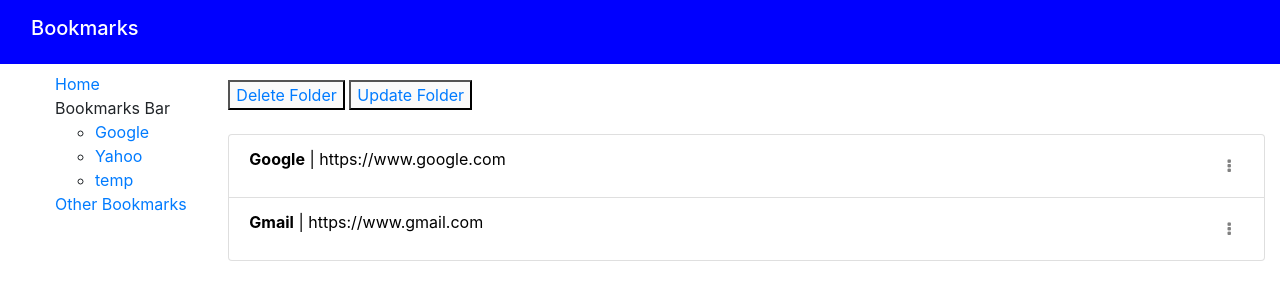
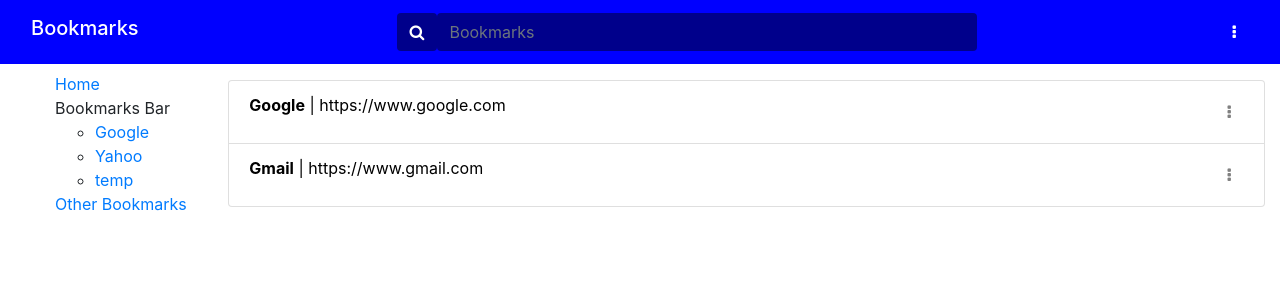
Before and after one commit to Mithilesh-M/Bookmarks-Django, a Django app: page /bookmarks/10/folder/ in a window 1280 px wide. Shown: the top 300 px of the page. Run offline with Django 3.2, Linux system fonts and the light colour scheme; data comes from the database, SQL or seed files in the repository; both versions use the stored data as it was after the commit; parts of the project's set-up code (start-up, migrations or seed data) failed here and were passed over; some libraries are stand-ins or nearby versions.

Commit message:
Update folder list view in Bookmarks app
Added search button, create folder and bookmarks

```diff
--- a/bookmarksapp/templates/bookmarksapp/list_folder.html
+++ b/bookmarksapp/templates/bookmarksapp/list_folder.html
@@ -1,18 +1,36 @@
 {% extends "base_generic.html" %}
 
+{% block search %}
+
+<div class="input-group container-fluid" style="width: 50%;">
+      <form method="get" style="display:flex; width: 100%;">
+      <div class="input-group-append">
+        <button class="btn" type="submit" style="background-color: darkblue;">
+          <i class="fa fa-search" style="color: white;"></i>
+        </button>
+      </div>
+      <input style="background-color:darkblue ; border: darkblue; color: white;" type="text" class="form-control" name="name" id="id_name" placeholder="Bookmarks">
+      </form>
+    </div>
+
+{% endblock %}
+
+{% block create %}
+<div class="dropdown show">
+    <a class="btn" href="#" role="button" id="dropdownMenuLink" data-toggle="dropdown" aria-haspopup="true" aria-expanded="false">
+      <i class="fa fa-ellipsis-v" style="color: white;"></i>
+    </a>
+    <div class="dropdown-menu dropdown-menu-right" aria-labelledby="dropdownMenuLink">
+      <a class="btn btn-default btn-rounded" style="display:block" data-toggle="modal" data-target="#modalBookmarkForm" href="" onmouseover = "this.style.color = 'blue'" onmouseout = "this.style.color = 'black'">Add Bookmark</a>
+      <a class="btn btn-default btn-rounded" style="display:block" data-toggle="modal" data-target="#modalFolderForm" href="#" onmouseover = "this.style.color = 'blue'" onmouseout = "this.style.color = 'black'">Add Folder</a>
+    </div>
+</div>
+{% endblock %}
+
 {% block content %}
-    <button style="border-color: black;" disabled>
-        <a onmouseover = "this.style.color = 'black'" onmouseout = "this.style.color = 'blue'" href="{% url 'delete-folder' folder.id %}" style="text-decoration: none;">Delete Folder
-        </a>
-    </button>
-    <button style="border-color: black;" disabled>
-        <a onmouseover = "this.style.color = 'black'" onmouseout = "this.style.color = 'blue'" href="{% url 'update-folder' folder.id %}" style="text-decoration: none;">Update Folder
-        </a>
-    </button>
-    <br><br>
-    {% if folder.bookmarks_set.all %}
+    {% if filter.qs %}
     <ul class="list-group">
-    {% for bookmark in folder.bookmarks_set.all %}
+    {% for bookmark in filter.qs %}
         <li class=" list-group-item flex-column align-items-start"><a style="text-decoration: none; color:black;" onmouseover = "this.style.color = 'blue'" onmouseout = "this.style.color = 'black'"  href="{{ bookmark.url }}" target="_blank"><strong>{{ bookmark.name }}</strong><span> | {{ bookmark.url }}</span>
         <div class="dropdown show" style="display: inline-block; float: right;">
           <a class="btn" href="#" role="button" id="dropdownItemLink" data-toggle="dropdown" aria-haspopup="true" aria-expanded="false">
@@ -31,6 +49,6 @@
     {% endfor %}
     </ul>
   {% else %}
-    <p>There are no bookmarks in {{ folder.name }} folder</p>
+    <p>There are no bookmarks.</p>
   {% endif %}
 {% endblock %}
--- a/bookmarksapp/views.py
+++ b/bookmarksapp/views.py
@@ -70,11 +70,28 @@
 
 def FolderList(request,pk):
     """View function for list Folder bookmark"""
+    folder = get_object_or_404(Folder, pk=pk)
+    bookmarks = folder.bookmarks_set.all()
+    namefilter = BookmarksFilter(request.GET, queryset=bookmarks)
     folder_list = Folder.objects.all()
-    folder = get_object_or_404(Folder, pk=pk)
+    if (request.POST):
+        bookmarkform = BookmarkForms(request.POST)
+        folderform = FolderForm(request.POST)
+    else:
+        bookmarkform = BookmarkForms(initial={'url': 'https://www.'})
+        folderform = FolderForm()
+    if (bookmarkform.is_valid()):
+        bookmarkform.save()
+        return HttpResponseRedirect(reverse('index'))
+    if (folderform.is_valid()):
+        folderform.save()
+        return HttpResponseRedirect(reverse('index'))
     context = {
+        'filter': namefilter,
         'folder_list': folder_list,
         'folder': folder,
+        'bookmarkform': bookmarkform,
+        'folderform': folderform,
     }
     return render(request, 'bookmarksapp/list_folder.html', context=context)
 
```
Also changed, not shown: db.sqlite3.
